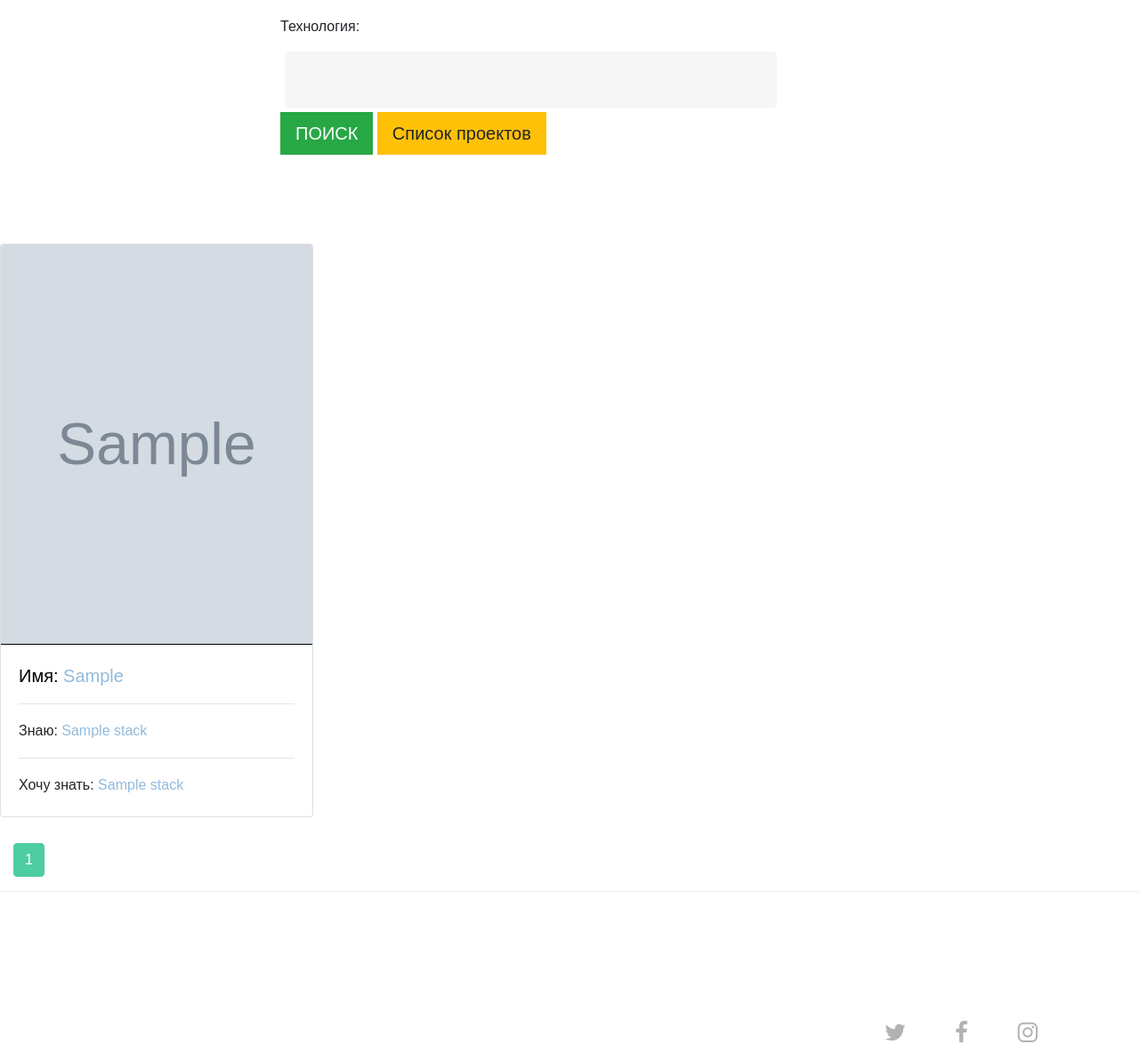
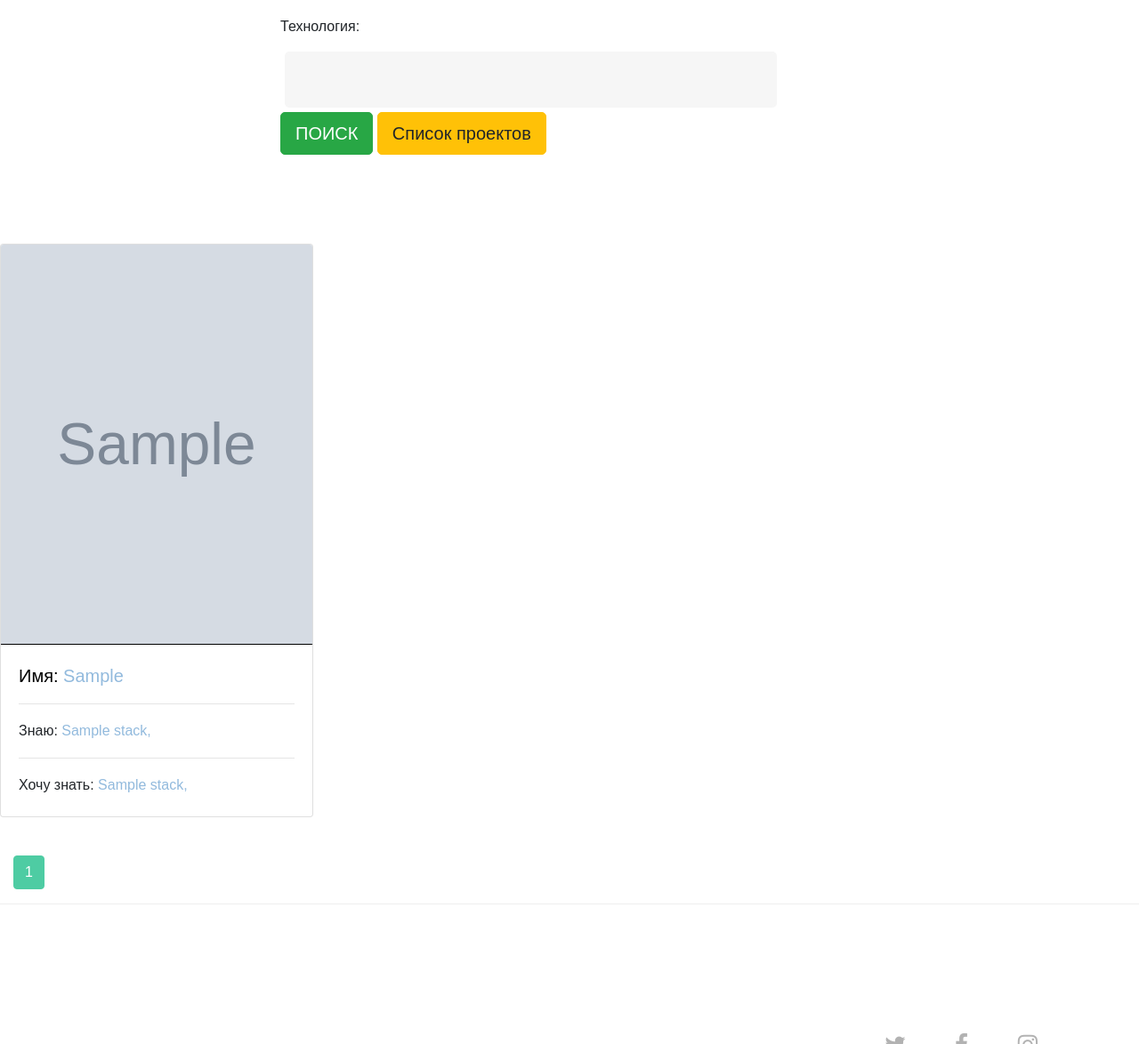
Before and after one commit to OKirill/IT-Tandem, a Django app: page /tags/search/skill/ in a window 1280 px wide. Shown: the part 62-1236 px from the top of the page at 89% size. Run offline with Django 3.2, Linux system fonts and the light colour scheme; tables that the repository leaves empty hold one stand-in row (values such as "Sample post"); grey boxes marked "Sample" are stand-in pictures; some libraries are stand-ins or nearby versions; some web fonts are replaced.

Commit message:
минимальные доработки по верстке

```diff
--- a/ittandem/authapp/templates/authapp/profile.html
+++ b/ittandem/authapp/templates/authapp/profile.html
@@ -259,9 +259,7 @@
 
                 </form>
 
-                <hr style="border: 0;
-    height: 1px;
-    background-image: linear-gradient(to right, rgba(0, 0, 0, 0), rgba(0, 0, 0, 0.75), rgba(0, 0, 0, 0));">
+
 
             </div>
 <!--            &lt;!&ndash;/tab-pane&ndash;&gt;-->
--- a/ittandem/projectapp/templates/projectapp/project_list.html
+++ b/ittandem/projectapp/templates/projectapp/project_list.html
@@ -27,7 +27,7 @@
 {#    </div>#}
 {#    {% endfor %}#}
 {#</div>#}
-<div class="user_list" style="display: flex; margin-top: 100px;">
+<div class="user_list" style="display: flex; margin-top: 100px; margin-bottom: 50px;">
     {% for project in object_list %}
      <div class="row" >
       <div class="card-deck">
--- a/ittandem/tagapp/templates/tagapp/search_form.html
+++ b/ittandem/tagapp/templates/tagapp/search_form.html
@@ -11,8 +11,8 @@
 
 <form method="get" action="" style="margin-left: 300px;">
     {{ form }}
-    <button class="btn btn-lg btn-success" type="submit">{% trans 'ПОИСК' %}</button>
-    <a href="{% url 'project:ProjectView' %}" class="btn btn-lg btn-warning"><i
+    <button class="btn btn-lg btn-success" style="border-radius: 5px;" type="submit">{% trans 'ПОИСК' %}</button>
+    <a href="{% url 'project:ProjectView' %}" class="btn btn-lg btn-warning" style="border-radius: 5px;"><i
                                     class="glyphicon glyphicon-ok-sign"></i>
                                 Список проектов
                             </a>
@@ -24,7 +24,7 @@
 
     <div class="row" >
       <div class="card-deck">
-        <div >
+        <div style="height: 660px;">
           <div class="card" style="margin-right: 60px;">
             <img src="{% if  object.avatar %}
                         {{ object.avatar.url }}
@@ -35,12 +35,13 @@
             <div class="card-body">
                 <h5 class="card-title">Имя:</span> <a href="{% url 'authapp:profile' object.id %}">{{ object.username|title }}</a></h5>
                 <hr>
-              <p class="card-text" style="display: contents;">Знаю: {% for skill in object.skills.all %}<a style="display: contents;" href="{% url 'tagapp:search_skill' %}?stack={{ skill.tag.id }}">{{ skill.tag }} </a></p>
+              <p class="card-text" style="display: contents;">Знаю: {% for skill in object.skills.all %}<a  href="{% url 'tagapp:search_skill' %}?stack={{ skill.tag.id }}">{{ skill.tag }}, </a></p>
+
+                {% endfor %}
                 <hr>
-                {% endfor %}
               {% if object.desires.all %}
-              <p class="card-text">Хочу знать:
-                {% for desire in object.desires.all %}<a href="{% url 'tagapp:search_desire' %}?stack={{ desire.tag.id }}">{{ desire.tag }} </a></p>
+              <p style="display: contents;" class="card-text">Хочу знать:
+                {% for desire in object.desires.all %}<a href="{% url 'tagapp:search_desire' %}?stack={{ desire.tag.id }}">{{ desire.tag }}, </a></p>
                 {% endfor %}
               {% endif %}
             </div>
```
